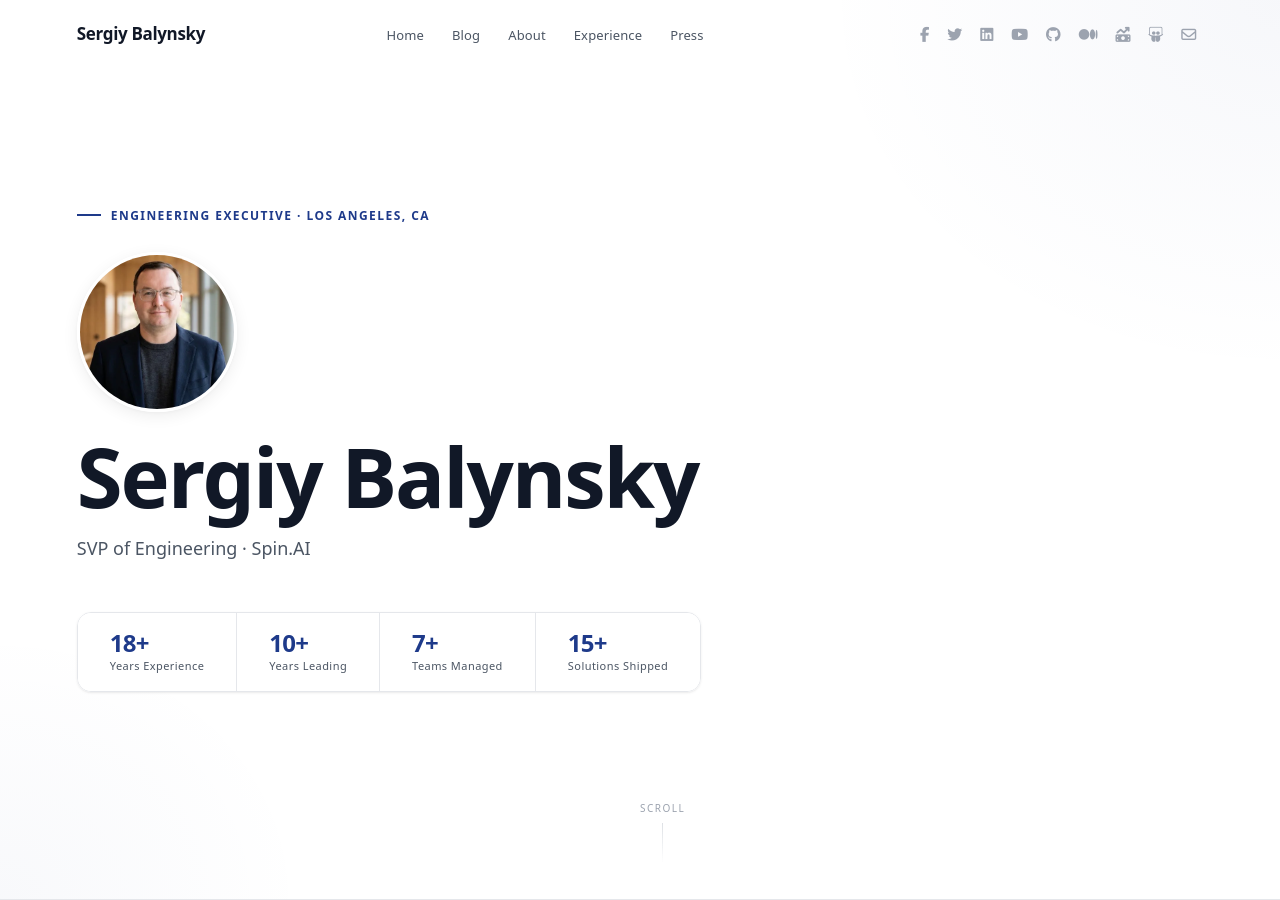
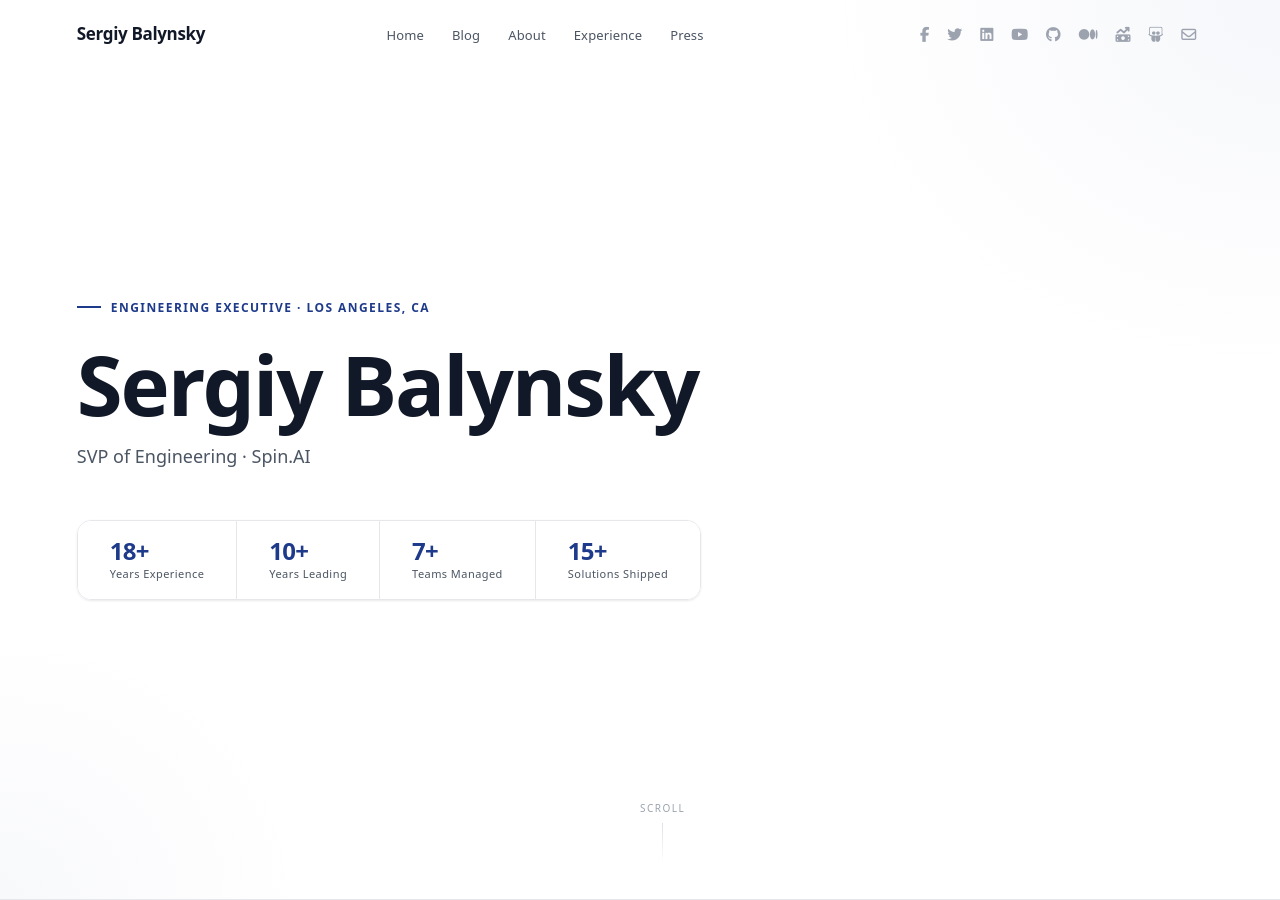
Before and after one commit to balynsky/personal-site, a Jekyll site: the page built from index.html, in a window 1280 px wide and 900 px high. Built offline with Jekyll 4.4.1, drawn with Linux system fonts in a browser that asks for light colours; nearby versions of some CDN libraries.

Commit message:
change main photo #2

```diff
--- a/_layouts/about.html
+++ b/_layouts/about.html
@@ -13,7 +13,6 @@
     <div class="hero-grid"></div>
     <div class="home-content">
         <div class="hero-eyebrow">Engineering Executive · Los Angeles, CA</div>
-        <img class="hero-photo" src="/assets/images/sergiy_hero.webp" alt="{{ site.name }}" width="160" height="160" fetchpriority="high">
         <div class="hero-name">{{ site.name }}</div>
         <div class="hero-role">SVP of Engineering · Spin.AI</div>
         <div class="hero-divider"></div>
--- a/assets/css/style-new.css
+++ b/assets/css/style-new.css
@@ -221,18 +221,6 @@
   height: 1.5px;
   background: var(--navy);
   flex-shrink: 0;
-}
-.hero-photo {
-  display: block;
-  width: 160px;
-  height: 160px;
-  border-radius: 50%;
-  object-fit: cover;
-  margin-bottom: 24px;
-  border: 3px solid var(--bg);
-  box-shadow: var(--shadow);
-  opacity: 0;
-  animation: fadeUp 0.7s ease 0.15s forwards;
 }
 .hero-name {
   font-size: clamp(52px, 6.5vw, 92px);
@@ -1318,7 +1306,6 @@
   nav .navbar .media-icons { display: none; }
   nav .menu-btn,
   .navbar .menu .cancel-btn { display: block; }
-  .hero-photo { width: 120px; height: 120px; }
   .hero-name { font-size: clamp(40px, 11vw, 64px); }
   .hero-stats { flex-direction: column; gap: 0; width: 100%; border-radius: var(--radius); }
   .hero-stat { padding: 14px 20px; }
```
Also changed, not shown: assets/images/sergiy_hero.webp (deleted), assets/images/sergiy_main.webp.
